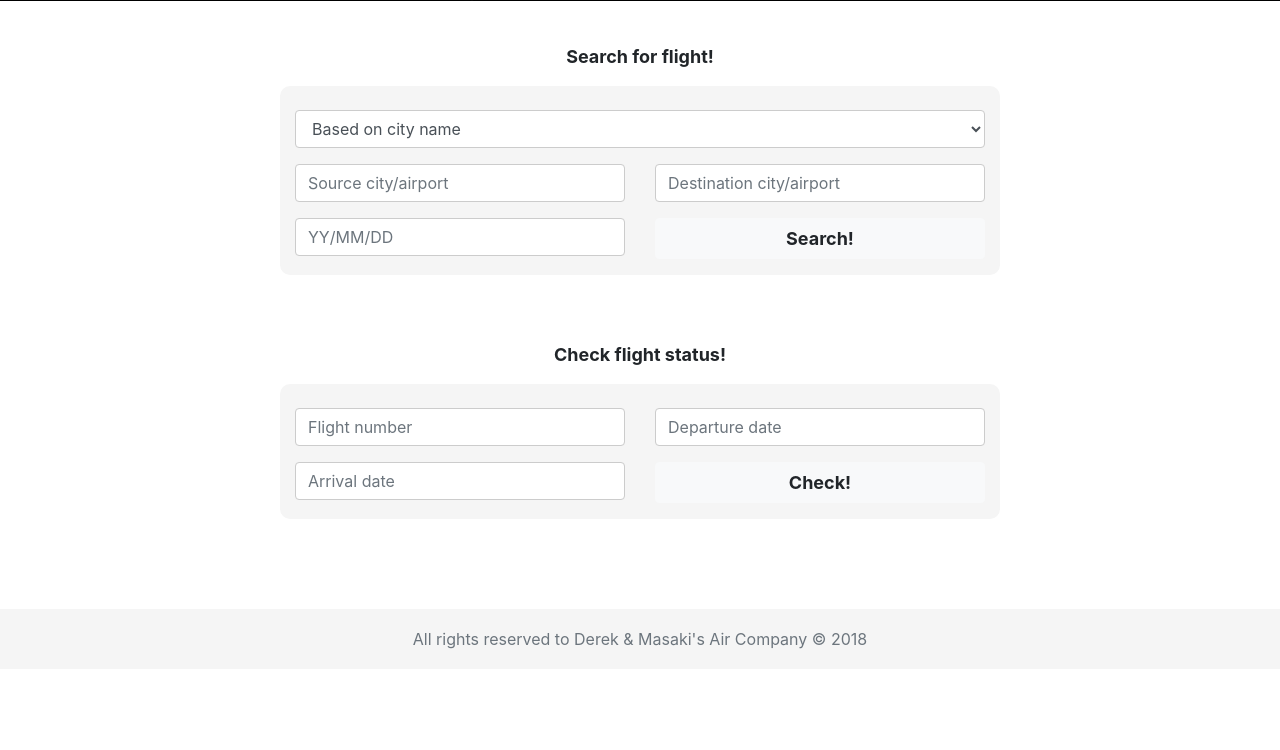
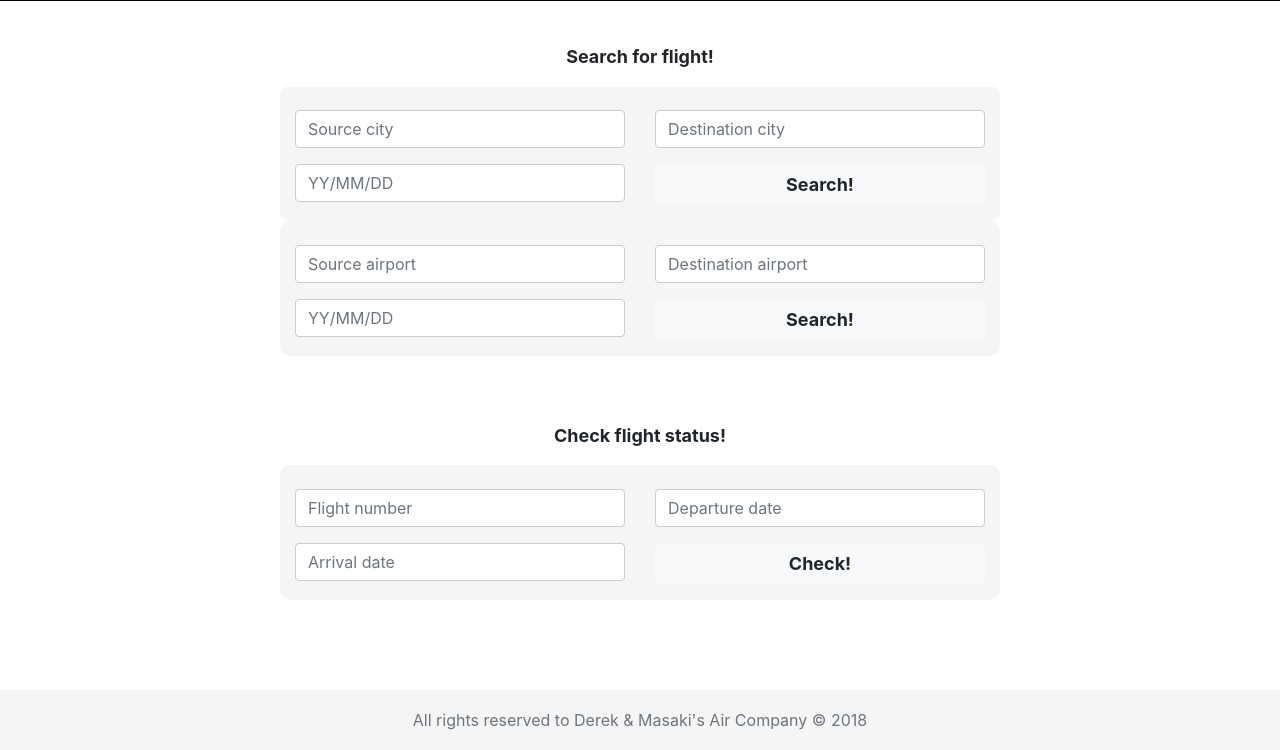
Before and after one commit to Derek-Wds/Air-Company, a Flask app: page / in a window 1280 px wide. Shown: the part 906-1656 px from the top of the page. Before the commit the page ends 1555 px from the top, so only its background shows below. Run offline with Flask 2, Linux system fonts and the light colour scheme; some libraries are stand-ins or nearby versions.

Commit message:
add airport form

```diff
--- a/templates/index.html
+++ b/templates/index.html
@@ -178,20 +178,10 @@
 <form method="POST" action="">
     <div class="container" id="searchforflight" style="padding-top: 24px;">
         <div class="row">
-            <div class="col-md-12 col-sm-12 col-lg-12">
-                <div class="input-group mb-3">
-                    <select class="form-control" id="choice">
-                        <option value="1">Based on city name</option>
-                        <option value="2">Based on airport name</option>
-                    </select>
-                </div>
-            </div>
-        </div>
-        <div class="row">
             <div class="col-md-6 col-sm-6 col-lg-6">
                 <div class="input-group mb-3">
                     <input type="text" class="form-control" name="source_city"
-                           placeholder="Source city/airport"
+                           placeholder="Source city"
                            aria-label="Search term"
                            aria-describedby="basic-addon" value="{{ request.form.source }}">
                 </div>
@@ -199,9 +189,46 @@
             <div class="col-md-6 col-sm-6 col-lg-6">
                 <div class="input-group mb-3">
                     <input type="text" class="form-control" name="destination_city"
-                           placeholder="Destination city/airport"
+                           placeholder="Destination city"
                            aria-label="Search term"
                            aria-describedby="basic-addon" value="{{ request.form.destination }}">
+                </div>
+            </div>
+        </div>
+        <div class="row">
+            <div class="col-md-6 col-sm-6 col-lg-6">
+                <div class="input-group mb-3">
+                    <input type="text" onfocus="(this.type='date')" class="form-control" name="date"
+                           placeholder="YY/MM/DD"
+                           aria-label="Search term"
+                           aria-describedby="basic-addon" value="{{ request.form.date }}">
+                </div>
+            </div>
+            <div class="col-md-6 col-sm-6 col-lg-6">
+                <div class="input-group mb-3">
+                    <button class="btn btn-light btn-block" type="submit" style="font-size: 18px" onclick="">
+                        <strong>Search!</strong>
+                    </button>
+                </div>
+            </div>
+        </div>
+    </div>
+    <div class="container" id="searchforflight" style="padding-top: 24px;">
+        <div class="row">
+            <div class="col-md-6 col-sm-6 col-lg-6">
+                <div class="input-group mb-3">
+                    <input type="text" class="form-control" name="source_airport"
+                           placeholder="Source airport"
+                           aria-label="Search term"
+                           aria-describedby="basic-addon" value="{{ request.form.source_airport }}">
+                </div>
+            </div>
+            <div class="col-md-6 col-sm-6 col-lg-6">
+                <div class="input-group mb-3">
+                    <input type="text" class="form-control" name="destination_airport"
+                           placeholder="Destination airport"
+                           aria-label="Search term"
+                           aria-describedby="basic-addon" value="{{ request.form.destination_airport }}">
                 </div>
             </div>
         </div>
@@ -375,13 +402,5 @@
         </center>
     </div>
 </footer>
-<script>
-    var e = document.getElementById("choice");
-    var option = e.options[e.selectedIndex].value;
-    if (option == "2") {
-        document.getElementsByName("source_city").setAttribute("name", "source_aiport");
-        document.getElementsByName("destination_city").setAttribute("name", "destination_airport");
-    }
-</script>
 </body>
 </html>
```
